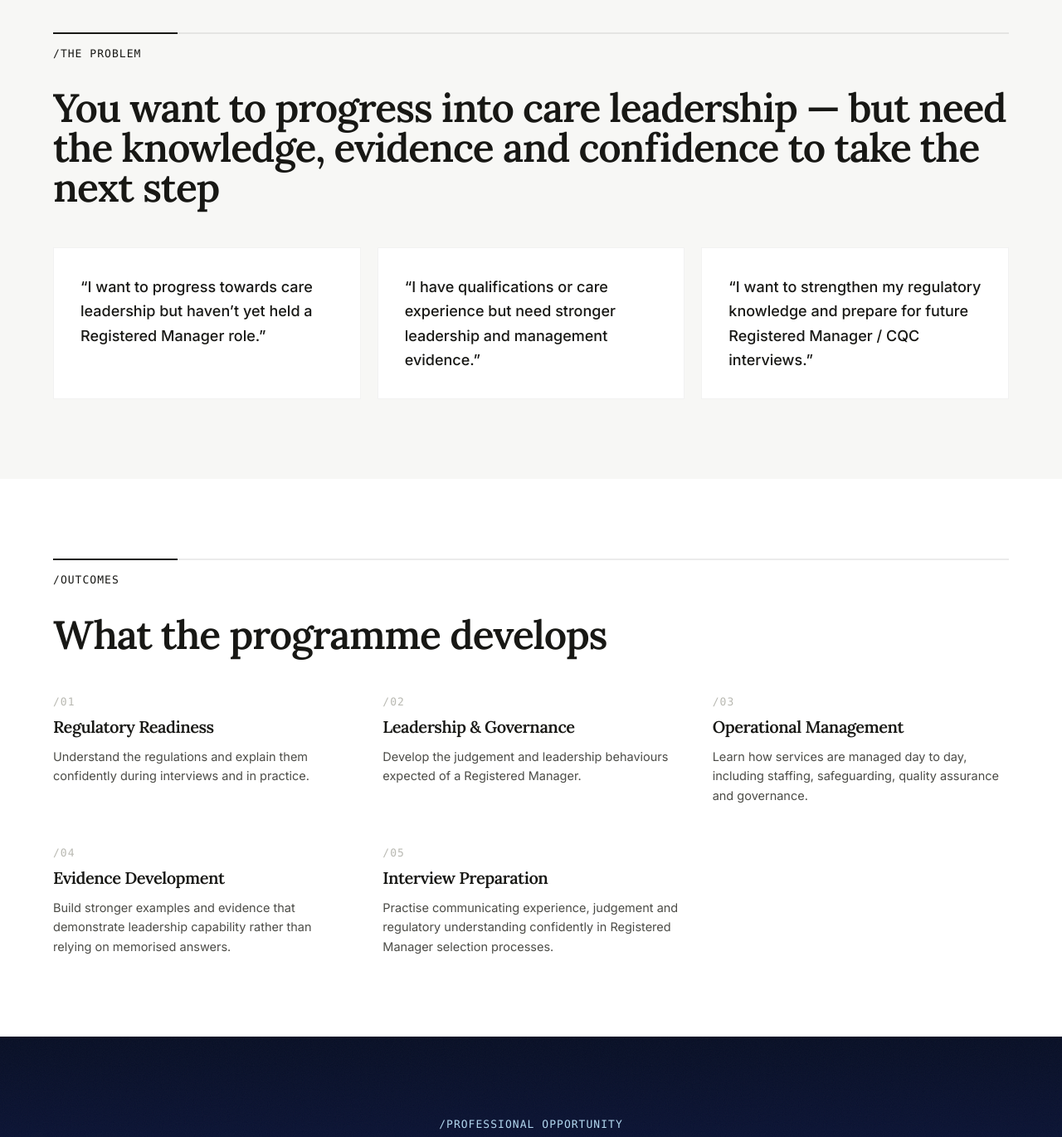
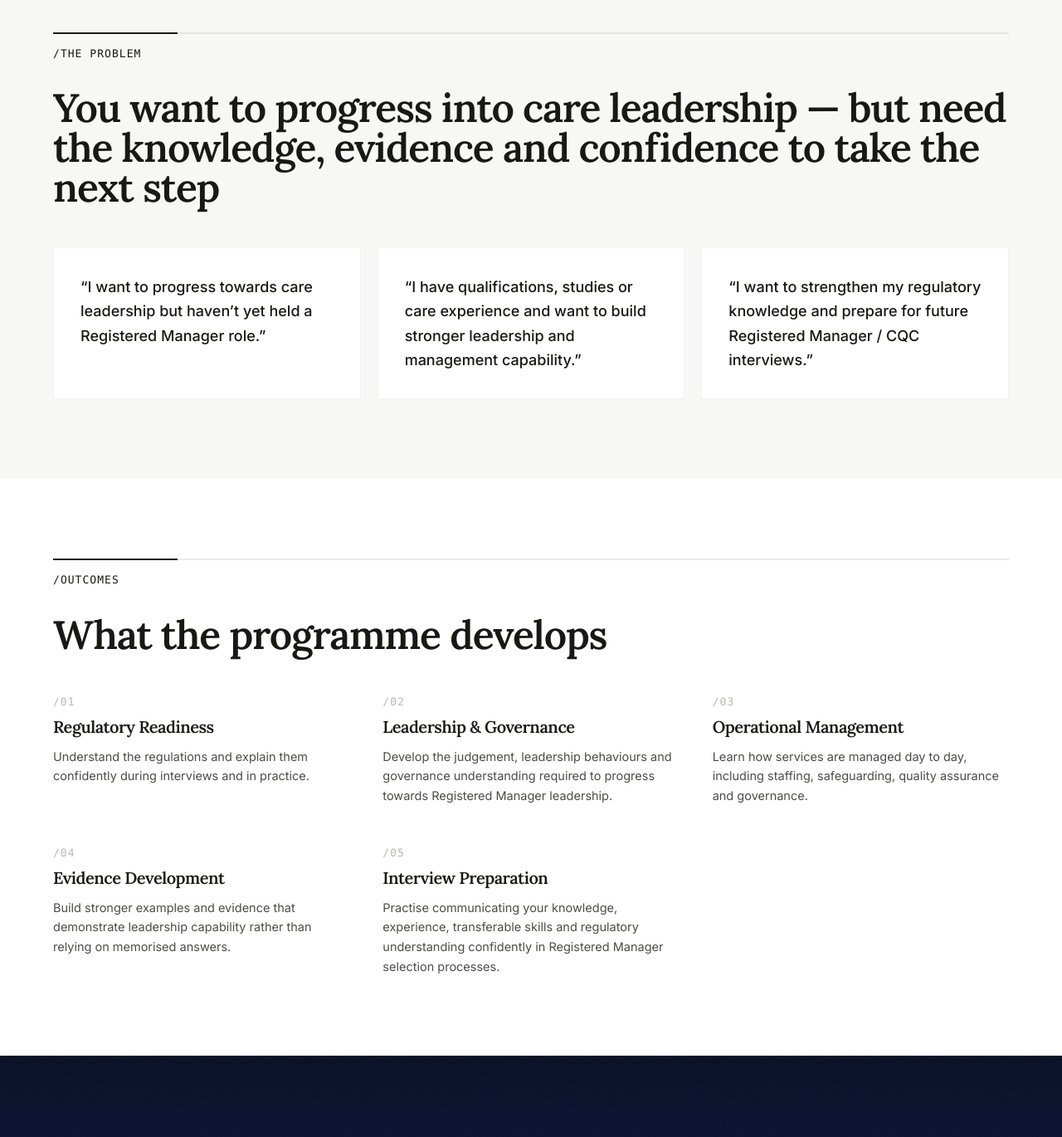
Before and after one commit to Niravana-web/joshvantage, a Next.js app: page /academy in a window 1280 px wide. Shown: the part 1191-2561 px from the top of the page at 83% size. Built offline with nearby package versions, Linux system fonts and the light colour scheme.

Commit message:
Academy wording: audience card 2, outcomes 02 and 05 per client
Aligns copy with the university/student pathway alongside experienced
care professionals.

Co-Authored-By: Claude Fable 5 <noreply@anthropic.com>

```diff
--- a/app/academy/page.tsx
+++ b/app/academy/page.tsx
@@ -23,7 +23,7 @@ const OUTCOMES = [
   },
   {
     title: "Leadership & Governance",
-    desc: "Develop the judgement and leadership behaviours expected of a Registered Manager.",
+    desc: "Develop the judgement, leadership behaviours and governance understanding required to progress towards Registered Manager leadership.",
   },
   {
     title: "Operational Management",
@@ -35,13 +35,13 @@ const OUTCOMES = [
   },
   {
     title: "Interview Preparation",
-    desc: "Practise communicating experience, judgement and regulatory understanding confidently in Registered Manager selection processes.",
+    desc: "Practise communicating your knowledge, experience, transferable skills and regulatory understanding confidently in Registered Manager selection processes.",
   },
 ];
 
 const PAINS = [
   "“I want to progress towards care leadership but haven’t yet held a Registered Manager role.”",
-  "“I have qualifications or care experience but need stronger leadership and management evidence.”",
+  "“I have qualifications, studies or care experience and want to build stronger leadership and management capability.”",
   "“I want to strengthen my regulatory knowledge and prepare for future Registered Manager / CQC interviews.”",
 ];
 
```
